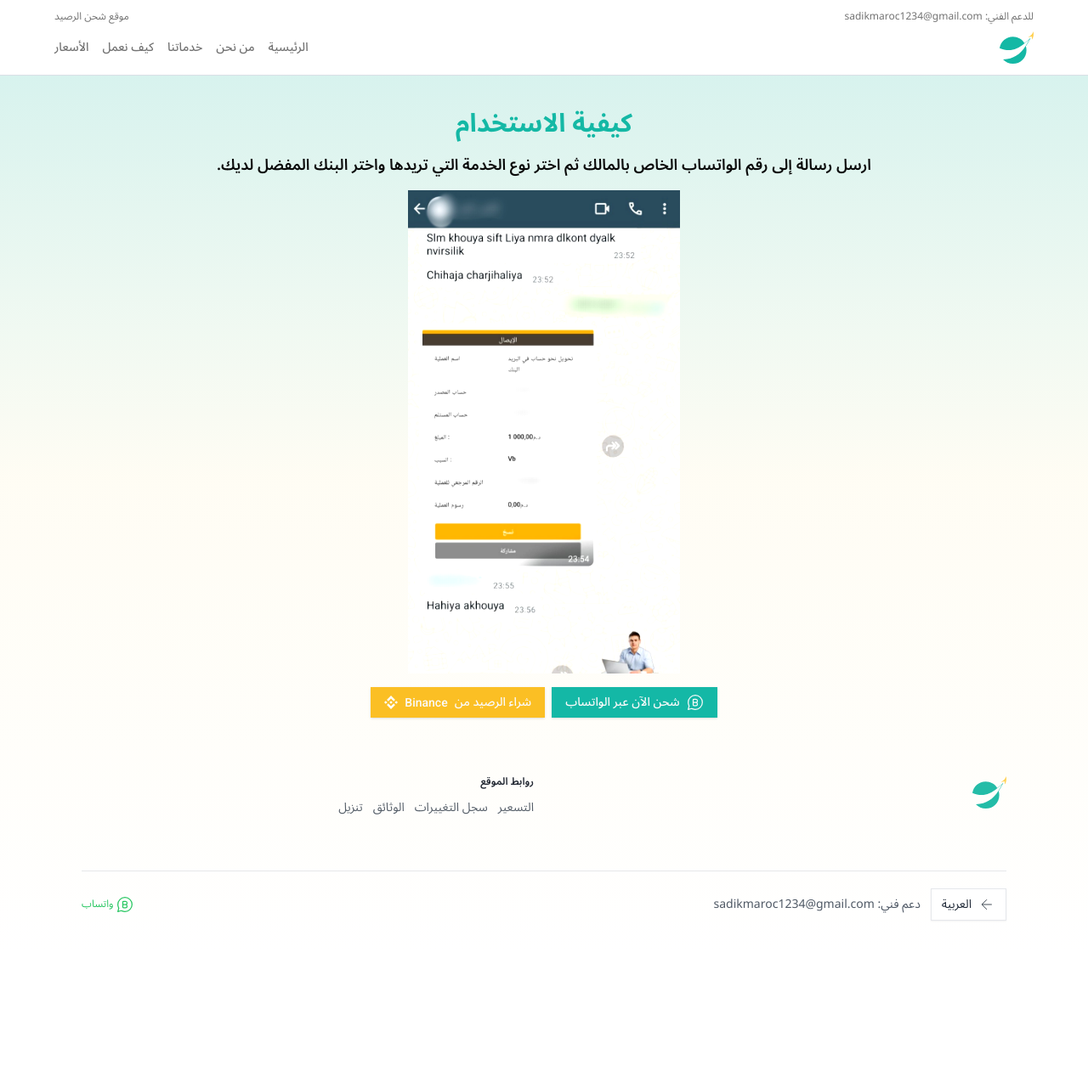
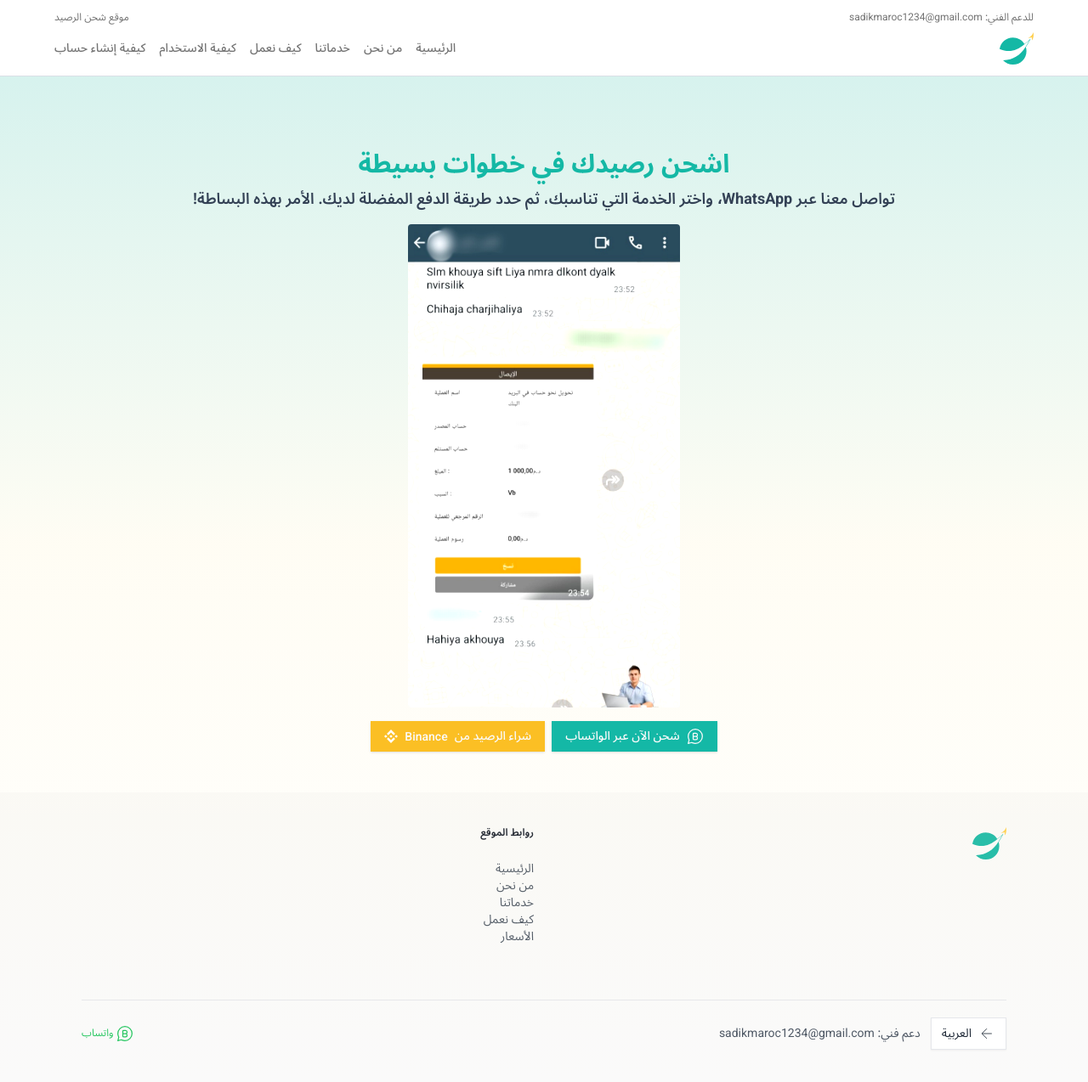
Before and after one commit to redaezziani/xbet, a Next.js app: page /usage in a window 1280 px wide. Shown: the whole page at 85% size. Before the commit the page ends 1124 px from the top, so only its background shows below. Built offline with nearby package versions, Linux system fonts and the light colour scheme.

Commit message:
chore: Update UI with Arabic translations, fix button styling, and improve font loading

```diff
--- a/src/app/layout.tsx
+++ b/src/app/layout.tsx
@@ -1,5 +1,5 @@
 import type { Metadata } from 'next';
-import {  Noto_Sans_Arabic } from 'next/font/google';
+import { Noto_Sans_Arabic } from 'next/font/google';
 import { SpeedInsights } from '@vercel/speed-insights/next';
 import './globals.css';
 
--- a/src/app/usage/page.tsx
+++ b/src/app/usage/page.tsx
@@ -3,47 +3,46 @@ import Footer from '@/components/page-ui/footer';
 import Header from '@/components/page-ui/header';
 import { WtsBtn } from '@/components/page-ui/wts-btn';
 
-export default function USAGE() {
+export default function Usage() {
   return (
-    <main className='relative flex min-h-screen flex-col items-center justify-start gap-2'>
+    <div className='relative flex min-h-screen flex-col items-center justify-start gap-2'>
       <Header />
       <div className='absolute h-full min-h-screen w-full bg-gradient-to-b from-primary/20 via-amber-100/20 to-transparent' />
-      <main className='z-10 mt-32 flex min-h-[70vh] w-full max-w-6xl flex-col items-center justify-center gap-4'>
-        <h1 className='text-primary-900 w-full text-center text-3xl font-bold text-primary'>
-          كيفية الاستخدام
-        </h1>
-        <p className='text-primary-900 w-full text-center text-lg font-semibold'>
-          ارسل رسالة إلى رقم الواتساب الخاص بالمالك ثم اختر نوع الخدمة التي
-          تريدها واختر البنك المفضل لديك.
-        </p>
-        <div className='bordre aspect-[9/16] h-auto w-80 overflow-hidden rounded-md border-slate-400 bg-slate-50'>
+      <main className='z-10 mt-44 flex min-h-[70vh] w-full max-w-6xl flex-col items-center justify-center gap-4'>
+        <section>
+          {' '}
+          {/* Use <section> to group related content */}
+          <h1 className='text-primary-900 w-full text-center text-3xl font-bold text-primary'>
+            اشحن رصيدك في خطوات بسيطة
+          </h1>
+          <p className='mt-2 w-full text-center text-lg font-semibold text-slate-700'>
+            تواصل معنا عبر <span className='font-roboto'>WhatsApp،</span> واختر
+            الخدمة التي تناسبك، ثم حدد طريقة الدفع المفضلة لديك. الأمر بهذه
+            البساطة!
+          </p>
+        </section>
+
+        <figure className='aspect-[9/16] h-auto w-80 overflow-hidden rounded-[4px] border-slate-400 bg-slate-50'>
+          {' '}
+          {/* Use <figure> for images */}
           <img
             src='/usage/image-1.jpg'
+            alt='مثال على كيفية الاستخدام'
             className='aspect-auto w-full object-contain contrast-125'
           />
-        </div>
-        <div className='flex flex-wrap items-center justify-center gap-2'>
+          <figcaption className='text-center text-sm text-gray-500'>
+            {' '}
+            {/* Add a caption for better context */}
+            مثال توضيحي للعملية
+          </figcaption>
+        </figure>
+
+        <div className='flex flex-wrap items-center justify-center gap-2 pb-10'>
           <WtsBtn />
           <BinanceBtn />
         </div>
       </main>
       <Footer />
-    </main>
+    </div>
   );
 }
-
-/*
-
- <p>
- ارسل رسالة إلى رقم الواتساب الخاص بالمالك ثم اختر نوع الخدمة التي تريدها واختر البنك المفضل لديك.
-</p>
-<p>
- ثم قم بإرسال المبلغ المالي إلى رقم الحساب المعطى وقم بالتقاط صورة للعملية وأرسلها إلى المالك.
-</p>
-<p>
- انتظر بضع دقائق ليتم إتمام العملية وسنقوم بشحن حسابك في 1xbet أو Linebet.
-</p>
-<p>
- بعد ذلك سنرسل لك رسالة بأن حسابك قد تم شحنه بنجاح.
-</p>
-*/
--- a/src/components/page-ui/bnc-btn.tsx
+++ b/src/components/page-ui/bnc-btn.tsx
@@ -9,7 +9,7 @@ export const BinanceBtn = () => {
   return (
     <Link href={url}>
       <Button className='flex w-fit select-none items-center justify-center gap-2 rounded-none bg-amber-400 hover:bg-amber-500/90'>
-        شراء الرصيد من <span className=' font-roboto'>Binance</span>
+        شراء الرصيد من <span className='font-roboto'>Binance</span>
         <svg
           className='h-4 w-4 text-white'
           viewBox='0 0 126.61 126.61'
--- a/src/components/page-ui/footer.tsx
+++ b/src/components/page-ui/footer.tsx
@@ -3,10 +3,11 @@ import Link from 'next/link';
 
 const Footer = () => {
   const webSiteLinks = [
-    { title: 'التسعير', href: '#' },
-    { title: 'سجل التغييرات', href: '#' },
-    { title: 'الوثائق', href: '#' },
-    { title: 'تنزيل', href: '#' },
+    { title: 'الرئيسية', href: '/' }, // From header
+    { title: 'من نحن', href: '#about' }, // From header
+    { title: 'خدماتنا', href: '#services' }, // From header
+    { title: 'كيف نعمل', href: '#how-it-works' }, // From header
+    { title: 'الأسعار', href: '/usage' }, // From header
   ];
 
   const phoneNumber = '212669461148';
@@ -14,7 +15,7 @@ const Footer = () => {
   const url = `https://wa.me/${phoneNumber}?text=${encodeURIComponent(message)}`;
 
   return (
-    <footer className='mt-5 w-full bg-white'>
+    <footer className='w-full bg-neutral-50'>
       <div className='mx-auto max-w-6xl px-6 py-10 lg:px-8'>
         <div className='mb-10 grid grid-cols-2 gap-6'>
           <div className='col-span-full hidden lg:col-span-1 lg:block'>
@@ -39,11 +40,11 @@ const Footer = () => {
             </div>
           </div>
 
-          <div>
+          <div className='col-span-full flex flex-col gap-3 text-gray-900 lg:col-span-1'>
             <h4 className='text-xs font-semibold uppercase text-gray-900'>
               روابط الموقع
             </h4>
-            <ul className='mt-3 flex w-full gap-3 text-sm'>
+            <ul className='mt-3 w-full gap-3 text-sm'>
               {webSiteLinks.map((link, index) => (
                 <li key={index}>
                   <Link href={link.href}>
@@ -80,7 +81,8 @@ const Footer = () => {
                 </button>
               </div>
               <p className='text-xs text-gray-600 sm:text-sm'>
-                دعم فني: sadikmaroc1234@gmail.com
+                دعم فني:{' '}
+                <span className='font-roboto'>sadikmaroc1234@gmail.com</span>
               </p>
             </div>
             <div className='mt-5 flex space-x-4 sm:mt-0 sm:justify-end'>
--- a/src/components/page-ui/header.tsx
+++ b/src/components/page-ui/header.tsx
@@ -32,9 +32,16 @@ const Header = () => {
       href: '#how-it-works',
     },
     {
-      title: 'الأسعار',
+      // this is for how to use our service
+      title: 'كيفية الاستخدام',
       type: 'link',
       href: '/usage',
+    },
+    {
+      // this is for how to create a linebet account and 1xbet account
+      title: 'كيفية إنشاء حساب',
+      type: 'link',
+      href: '/create-account',
     },
   ];
   return (
@@ -43,7 +50,8 @@ const Header = () => {
         <div className='flex items-center justify-start gap-1'>
           {/* this is for email support:sadikmaroc1234@gmail.com */}
           <p className='cursor-pointer text-xs text-neutral-500 transition-all duration-300 ease-in-out hover:text-primary'>
-            للدعم الفني: sadikmaroc1234@gmail.com
+            للدعم الفني:{' '}
+            <span className='font-roboto'>sadikmaroc1234@gmail.com</span>
           </p>
         </div>
         <span className='text-xs text-neutral-500'>موقع شحن الرصيد</span>
--- a/src/components/page-ui/main-section.tsx
+++ b/src/components/page-ui/main-section.tsx
@@ -14,7 +14,7 @@ export const MainSection = () => {
           initial={{ opacity: 0, y: 50 }}
           animate={{ opacity: 1, y: 0 }}
           transition={{ duration: 0.5 }}
-          className='relative text-4xl leading-relaxed font-bold text-white'
+          className='relative text-4xl font-bold leading-relaxed text-white'
         >
           أفضل موقع لشحن الرصيد لتطبيقات الرهانات
         </motion.h1>
@@ -22,10 +22,12 @@ export const MainSection = () => {
           initial={{ opacity: 0, y: 50 }}
           animate={{ opacity: 1, y: 0 }}
           transition={{ duration: 0.5, delay: 0.2 }}
-          className='text-neutral-100 leading-relaxed'
+          className='leading-relaxed text-neutral-100'
         >
-          موقعنا يمكنك من شحن رصيدك لتطبيقات الرهانات  <span className=' font-roboto'>1XBet</span> و <span className=' font-roboto'>LineBet</span> بسرعة
-          وموثوقية عالية، وبأمان تام وبأقل الأسعار.
+          موقعنا يمكنك من شحن رصيدك لتطبيقات الرهانات{' '}
+          <span className='font-roboto'>1XBet</span> و{' '}
+          <span className='font-roboto'>LineBet</span> بسرعة وموثوقية عالية،
+          وبأمان تام وبأقل الأسعار.
         </motion.p>
         <motion.p
           initial={{ opacity: 0, y: 50 }}
@@ -33,8 +35,9 @@ export const MainSection = () => {
           transition={{ duration: 0.5, delay: 0.3 }}
           className='text-sm text-neutral-100/45'
         >
-          اختر طريقة الدفع الخاصة بك وقم بتعبئة حساب <span className=' font-roboto'>1XBET</span> أو <span className=' font-roboto'>LineBET</span> الخاص بك
-          بسرعة وسهولة
+          اختر طريقة الدفع الخاصة بك وقم بتعبئة حساب{' '}
+          <span className='font-roboto'>1XBET</span> أو{' '}
+          <span className='font-roboto'>LineBET</span> الخاص بك بسرعة وسهولة
         </motion.p>
         <motion.div
           initial={{ opacity: 0, y: 50 }}
--- a/src/components/page-ui/service-section.tsx
+++ b/src/components/page-ui/service-section.tsx
@@ -3,41 +3,49 @@ export const ServiceSection = () => {
     {
       title: '1XBet',
       img: '/services/1xbet.png',
-            description: 'لا تدع الفرص تفوتك! اشحن رصيدك في 1XBet بسهولة وأمان تام عبر خدمتنا السريعة والموثوقة. نحن نعمل على مدار الساعة لضمان حصولك على أفضل تجربة ممكنة. انضم إلى الملايين الذين يثقون بنا للاستمتاع بالعالم المثير للرهانات الرياضية والألعاب المثيرة.',
+      description:
+        'لا تدع الفرص تفوتك! اشحن رصيدك في 1XBet بسهولة وأمان تام عبر خدمتنا السريعة والموثوقة. نحن نعمل على مدار الساعة لضمان حصولك على أفضل تجربة ممكنة. انضم إلى الملايين الذين يثقون بنا للاستمتاع بالعالم المثير للرهانات الرياضية والألعاب المثيرة.',
     },
     {
       title: 'Linebet',
       img: '/services/linebet.png',
-            description: 'ارفع مستوى حماسك مع Linebet! اشحن رصيدك الآن واستمتع بتجربة لا مثيل لها في عالم الرهانات الرياضية والألعاب الحية. خدمتنا السريعة والآمنة متاحة على مدار الساعة لضمان راحتك. لا تفوت فرصة الفوز الكبير وانضم إلى مجتمع Linebet المتنامي.',
+      description:
+        'ارفع مستوى حماسك مع Linebet! اشحن رصيدك الآن واستمتع بتجربة لا مثيل لها في عالم الرهانات الرياضية والألعاب الحية. خدمتنا السريعة والآمنة متاحة على مدار الساعة لضمان راحتك. لا تفوت فرصة الفوز الكبير وانضم إلى مجتمع Linebet المتنامي.',
     },
     {
       title: 'Binance',
       img: '/services/binance.png',
-            description: 'استثمر بثقة في عالم العملات الرقمية مع Binance. اشترِ الرصيد بأفضل الأسعار المتاحة في السوق، وبأمان تام وسرعة فائقة. فريقنا المتخصص يعمل على مدار الساعة لضمان حصولك على أفضل خدمة ممكنة. انضم إلى منصة التداول الرائدة عالمياً وابدأ رحلتك الاستثمارية اليوم.',
+      description:
+        'استثمر بثقة في عالم العملات الرقمية مع Binance. اشترِ الرصيد بأفضل الأسعار المتاحة في السوق، وبأمان تام وسرعة فائقة. فريقنا المتخصص يعمل على مدار الساعة لضمان حصولك على أفضل خدمة ممكنة. انضم إلى منصة التداول الرائدة عالمياً وابدأ رحلتك الاستثمارية اليوم.',
     },
   ];
-
 
   return (
     <div className='z-0 mt-10 flex w-full max-w-7xl flex-col items-center justify-center gap-3 overflow-x-hidden'>
       <div className='flex flex-col items-center justify-center gap-2'>
         <h2 className='text-4xl font-bold text-primary'>خدماتنا</h2>
         <p className='flex text-center text-slate-400'>
-   لا داعي للقلق بعد الآن! خدماتنا الرائدة توفر لكم الأمان التام والنتائج المضمونة التي تتجاوز توقعاتكم. <img src='/usage/shield.png' alt='spark' className='h-6 w-6 hidden md:block' />
+          لا داعي للقلق بعد الآن! خدماتنا الرائدة توفر لكم الأمان التام والنتائج
+          المضمونة التي تتجاوز توقعاتكم.{' '}
+          <img
+            src='/usage/shield.png'
+            alt='spark'
+            className='hidden h-6 w-6 md:block'
+          />
         </p>
       </div>
-            <div className='mt-20 relative grid w-full max-w-6xl grid-cols-1 gap-y-4 md:grid-cols-3'>
+      <div className='relative mt-10 grid w-full max-w-6xl grid-cols-1 gap-y-4 md:mt-20 md:grid-cols-3'>
         <div className='absolute grid h-full w-full grid-cols-1 md:grid-cols-3'>
-                    <hr className='col-start-2  w-full border border-dashed border-border md:h-full md:w-[.00001rem]' />
+          <hr className='col-start-2 w-full border border-dashed border-border md:h-full md:w-[.00001rem]' />
           <hr className='hidden border border-dashed border-border md:block md:h-full md:w-[.00001rem]' />
         </div>
         {data.map((item, index) => (
           <div
             key={index}
-                        className='relative border-b p-7 border-dashed flex aspect-square flex-col items-center justify-center gap-3 overflow-hidden '
+            className='relative flex aspect-square flex-col items-center justify-center gap-3 overflow-hidden border-b border-dashed p-7'
           >
-                        <div className="flex w-full justify-between items-center">
-                            <div className={` size-20 ${index===2 ? "size-28 -mt-9" : ""}`} >
+            <div className='flex w-full items-center justify-between'>
+              <div className={`size-20 ${index === 2 ? '-mt-9 size-28' : ''}`}>
                 <img
                   src={item.img}
                   alt={item.title}
@@ -46,7 +54,9 @@ export const ServiceSection = () => {
               </div>
             </div>
             <div className='mt-2 flex flex-col gap-1 px-2'>
-                            <h3 className='text-lg font-bold text-primary font-roboto'>{item.title}</h3>
+              <h3 className='font-roboto text-lg font-bold text-primary'>
+                {item.title}
+              </h3>
               <p className='text-sm text-slate-400'>{item.description}</p>
             </div>
           </div>
--- a/tailwind.config.ts
+++ b/tailwind.config.ts
@@ -19,7 +19,7 @@ const config = {
     },
     extend: {
       fontFamily: {
-        roboto : ['Roboto', 'sans-serif'],
+        roboto: ['Roboto', 'sans-serif'],
       },
       colors: {
         border: 'hsl(var(--border))',
```
Lines whose indentation alone changed are shown as unchanged.
